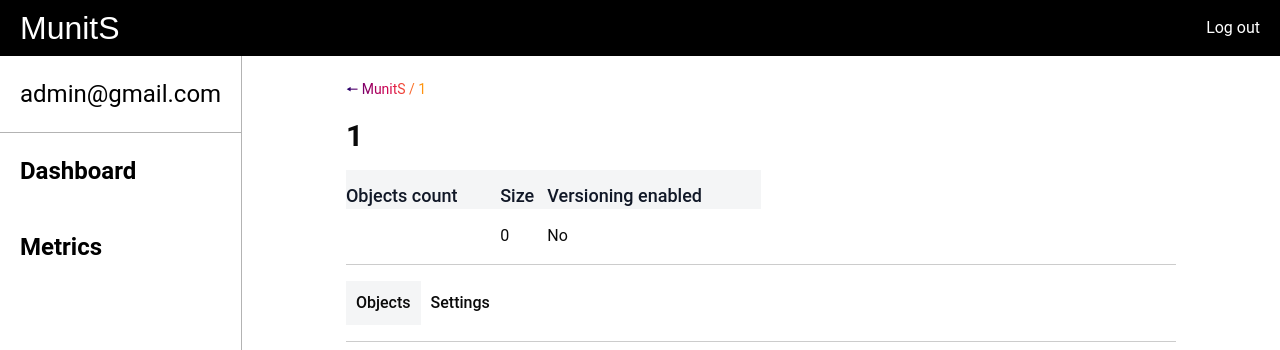
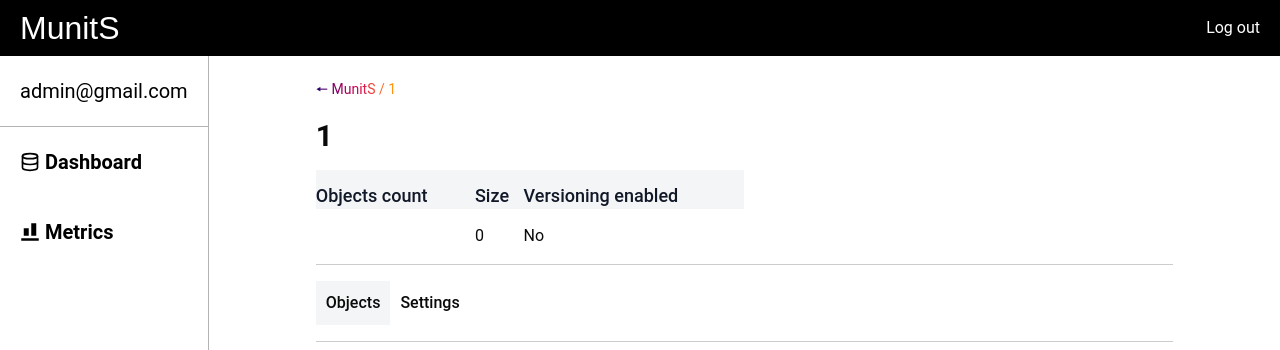
Before and after one commit to AndriiS1/munits-hub-client, a React (Vite) app: page /buckets/1 in a window 1280 px wide. Shown: the top 350 px of the page. Built offline with nearby package versions, Linux system fonts and the light colour scheme; no server answers; sample sign-in values are in the browser's storage.

Commit message:
feat: adjust sidebar design

```diff
--- /dev/null
+++ b/src/Assets/metrics.icon.tsx
@@ -0,0 +1,18 @@
+import type { SVGProps } from "react";
+import type { JSX } from "react/jsx-runtime";
+
+const SvgComponent = (
+  props: JSX.IntrinsicAttributes & SVGProps<SVGSVGElement>
+) => (
+  <svg
+    xmlns="http://www.w3.org/2000/svg"
+    width={800}
+    height={800}
+    fill="none"
+    viewBox="0 0 16 16"
+    {...props}
+  >
+    <path fill="#000" d="M13 11V1H9v10h4ZM15 15v-2H1v2h14ZM7 5v6H3V5h4Z" />
+  </svg>
+);
+export default SvgComponent;
--- a/src/Pages/Home/home.page.tsx
+++ b/src/Pages/Home/home.page.tsx
@@ -1,3 +1,5 @@
+import MetricsIcon from "@/Assets/metrics.icon";
+import { DatabaseIcon } from "lucide-react";
 import { useEffect, useState } from "react";
 import { Outlet, useNavigate } from "react-router-dom";
 import authServiceInstance from "../../Services/auth.service";
@@ -36,8 +38,14 @@ export default function Home() {
         <div className="side-bar">
           <div className="user-email">{userEmail}</div>
           <ul>
-            <ul>Dashboard</ul>
-            <ul>Metrics</ul>
+            <ul className="option">
+              <DatabaseIcon className="option-icon" />
+              <span>Dashboard</span>
+            </ul>
+            <ul className="option">
+              <MetricsIcon className="option-icon" />
+              <span>Metrics</span>
+            </ul>
           </ul>
         </div>
         <div className="page-content-wrapper">
--- a/src/Pages/Home/home.style.css
+++ b/src/Pages/Home/home.style.css
@@ -32,16 +32,31 @@
     .side-bar {
       height: 100%;
       position: static;
-      flex: 0 0 15%;
+      flex: 0 0 10%;
       background-color: #ffffff;
       color: white;
       border-right: 1px solid #b3b3b3;
+
+      .option {
+        display: flex;
+
+        .option-icon {
+          height: 20px;
+          width: 20px;
+          translate: 0 5px;
+        }
+
+        span {
+          font-size: 20px;
+          margin-left: 5px;
+        }
+      }
 
       .user-email {
         padding: 20px;
         text-align: center;
         color: #000000;
-        font-size: x-large;
+        font-size: 20px;
         font-weight: 400;
         border-bottom: #b3b3b3 1px solid;
       }
@@ -50,7 +65,6 @@
         width: 100%;
         list-style-type: none;
         color: #000000;
-        font-size: x-large;
         font-weight: 600;
 
         ul {
--- a/src/index.css
+++ b/src/index.css
@@ -62,11 +62,11 @@ a {
     hsl(31deg 100% 54%) 92%,
     hsl(39deg 100% 50%) 100%
   );
-  text-decoration-color: hsl(344deg 83% 47%);
   background-clip: text;
   -webkit-background-clip: text;
   -webkit-text-fill-color: transparent;
-  text-decoration: underline;
+  color: transparent;
+  position: relative;
 }
 
 .router-link {
```
Also changed, not shown: src/Assets/database.icon.tsx (added, +23 -0 lines).
